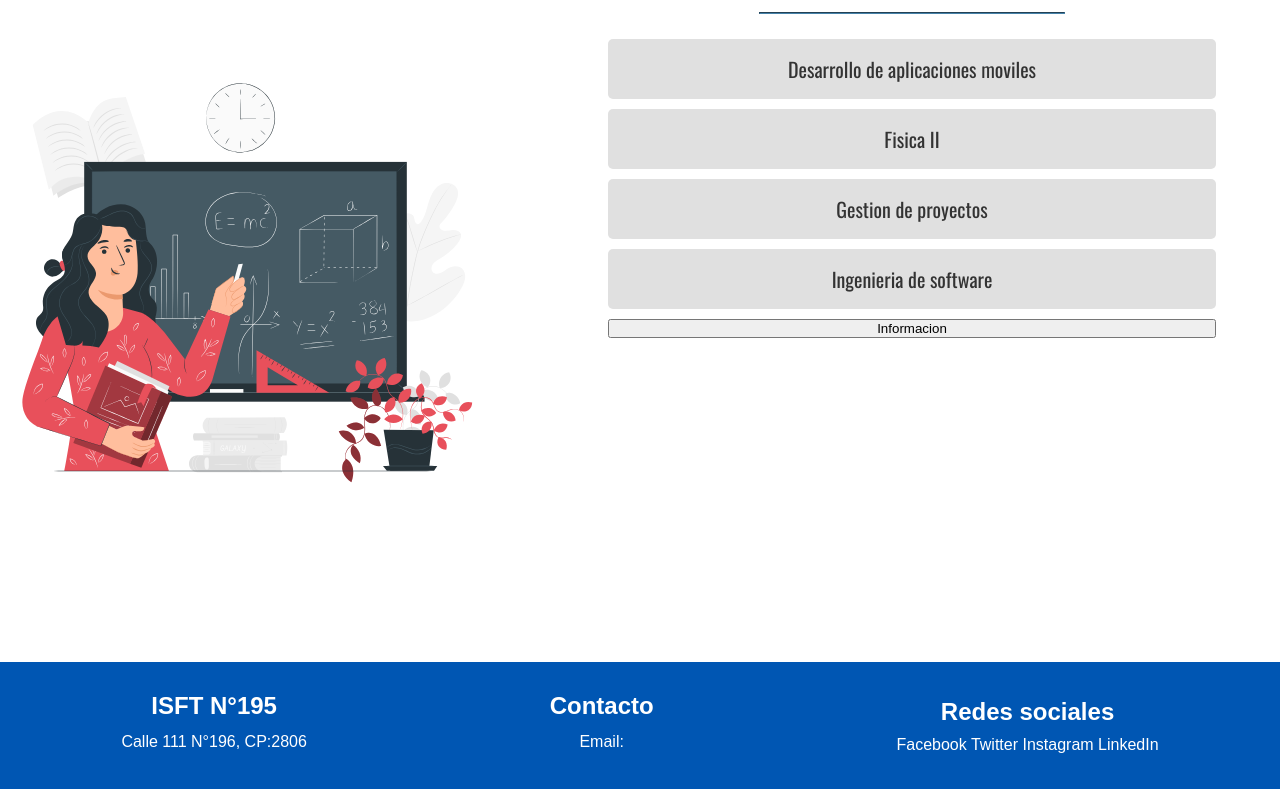
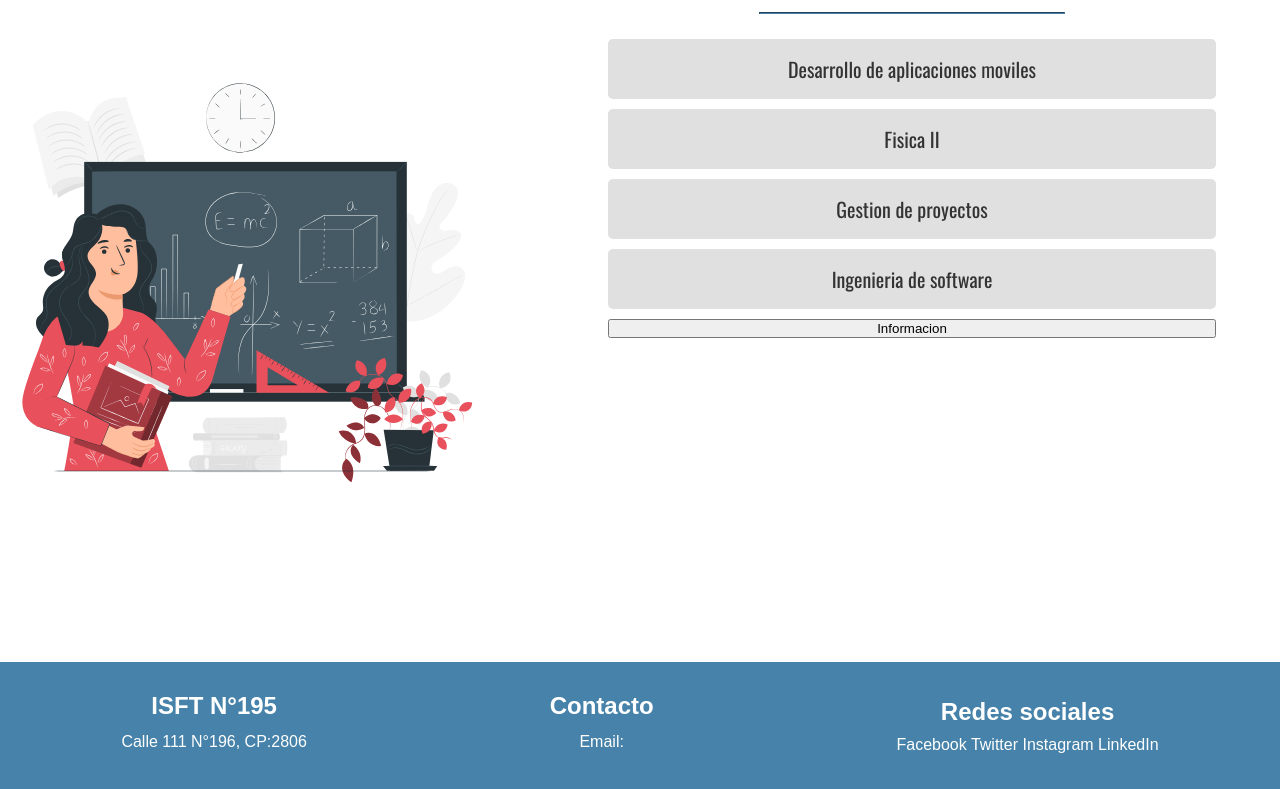
Before and after one commit to vLaauTy/dise-o-web, a plain HTML site: page index.html in a window 1280 px wide. Shown: the part 2927-3716 px from the top of the page. Drawn offline with nearby package versions, Linux system fonts and the light colour scheme.

Commit message:
Update estilo.css
Cambio de color del footer

```diff
--- a/estilo.css
+++ b/estilo.css
@@ -193,7 +193,7 @@ ul {
 }
 
 footer {
-    background-color: #0056b3;
+    background-color: #4682A9;
     color: #fff;
     padding: 20px 0;
     bottom: 0;
```
